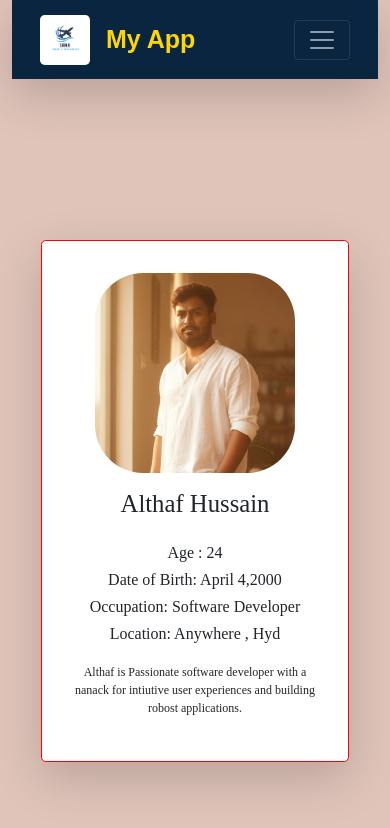
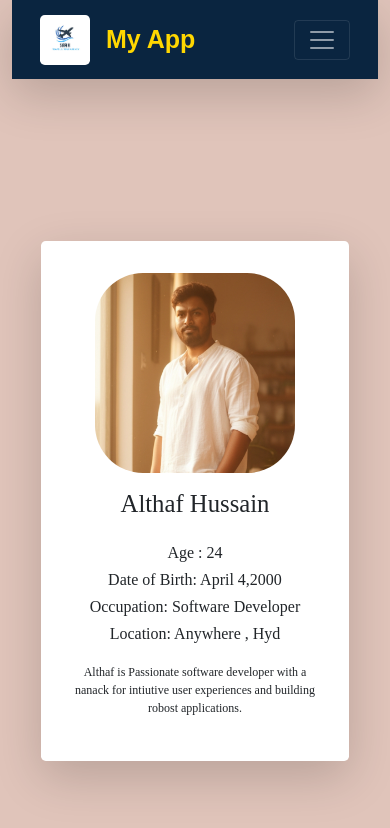
Before and after one commit to Hussain-0408/react-router-assignment, a React (Create React App) app: page /Users in a window 390 px wide. Shown: the top 828 px of the page. Built offline with nearby package versions, Linux system fonts and the light colour scheme.

Commit message:
remove border

```diff
--- a/src/styles/Users.css
+++ b/src/styles/Users.css
@@ -15,7 +15,7 @@
 }
 @media (max-width:786px) {
     .user-childcontainer1{
-        border: 1px solid red;
+        /* border: 1px solid red; */
         width: 90%;
 
     }
```
